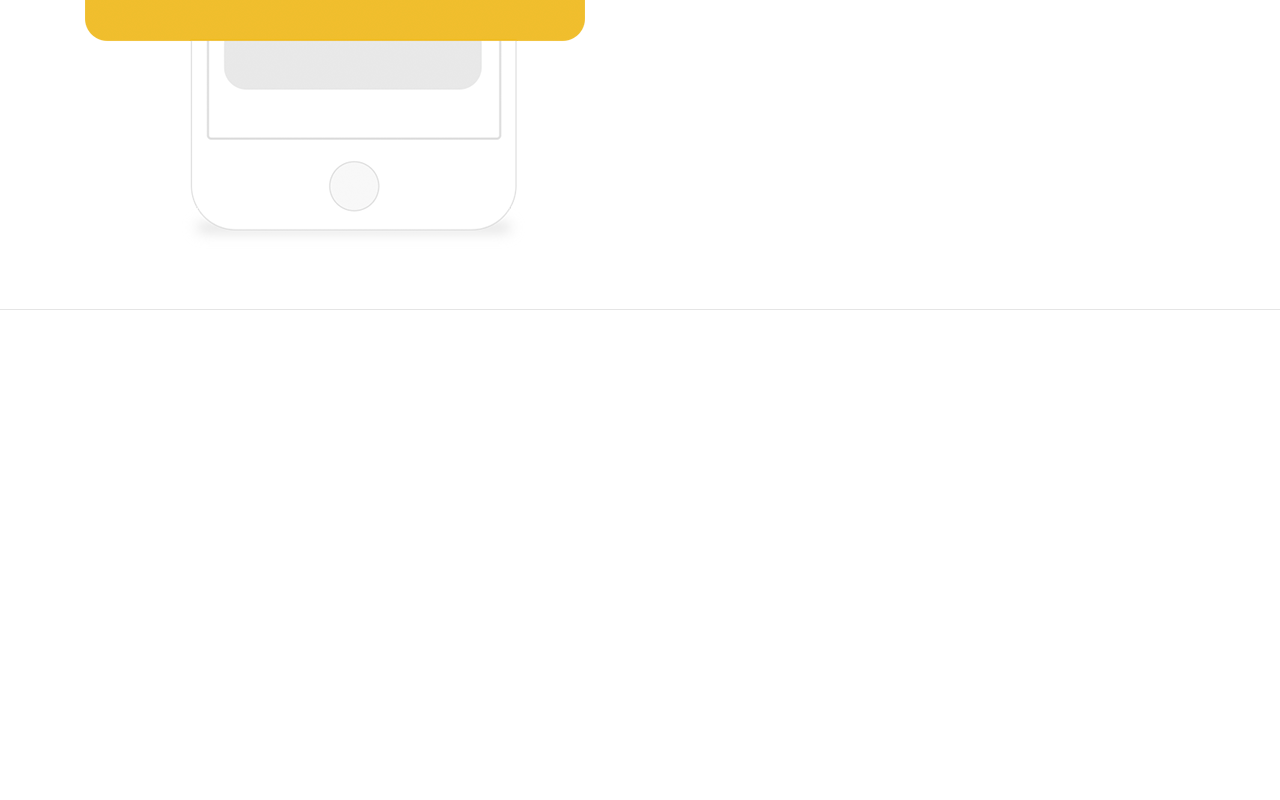
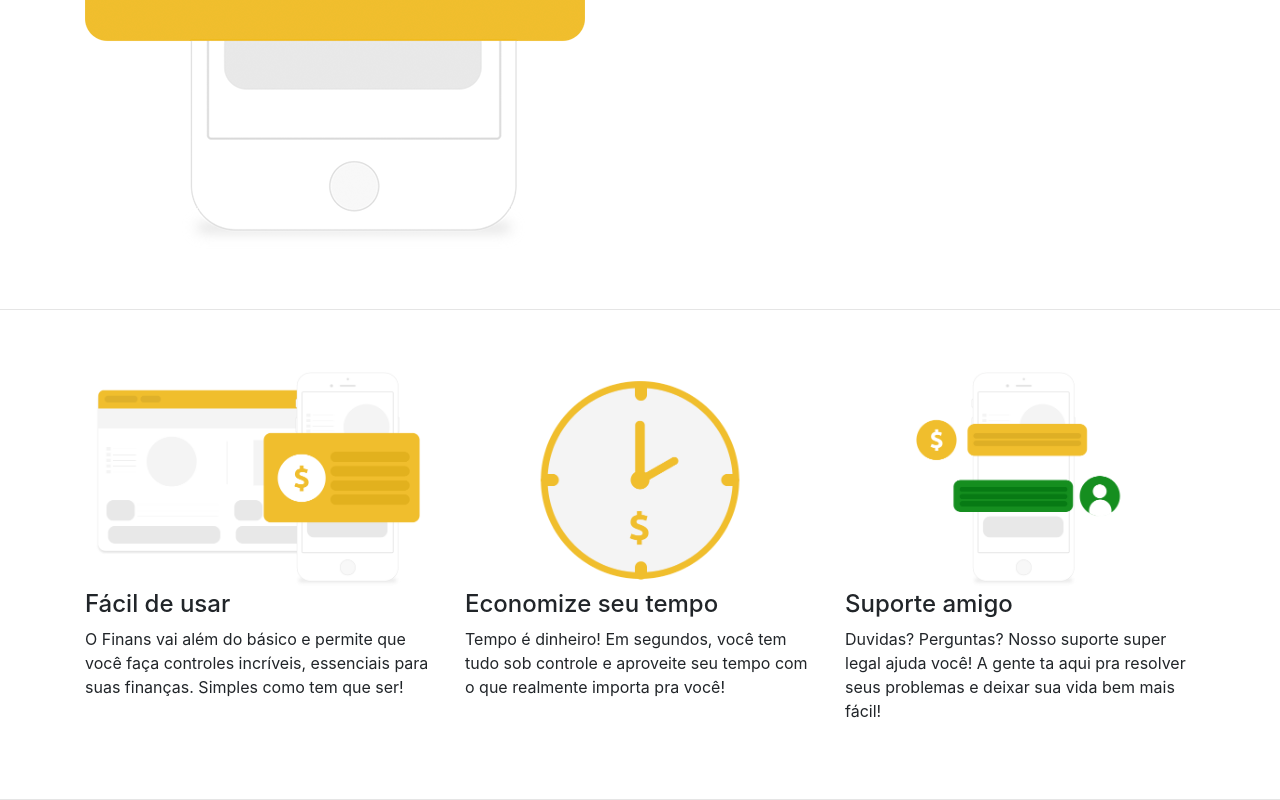
Before and after one commit to brean-dsp/projeto-Finans-front-end, a plain HTML site: page index.html in a window 1280 px wide. Shown: the part 1544-2344 px from the top of the page. Before the commit the page ends 1854 px from the top, so only its background shows below. Drawn offline with nearby package versions, Linux system fonts and the light colour scheme.

Commit message:
Criei a seção de Recursos

```diff
--- a/index.html
+++ b/index.html
@@ -111,7 +111,7 @@
       </div>
     </section><!--/fim seção Saiba -->
 
-    <section class="caixa"><!-- Início seção Saiba -->
+    <section class="caixa"><!-- Início seção Juros -->
       <div class="container">
         <div class="row">
           <div class="col-md-6">
@@ -129,7 +129,38 @@
           </div>
         </div>
       </div>
-    </section><!--/fim seção Saiba -->
+    </section><!--/fim seção Juros -->
+
+    <section class="caixa"><!-- Início seção Recursos -->
+      <div class="container">
+        <div class="row">
+          <div class="col-md-4">
+            <img src="img/facil.png" class="img-fluid">
+            <h4>Fácil de usar</h4>
+            <p>
+              O Finans vai além do básico e permite que você faça controles incríveis, essenciais para suas finanças.
+              Simples como tem que ser!
+            </p>
+          </div>
+          <div class="col-md-4">
+            <img src="img/economize.png" class="img-fluid">
+            <h4>Economize seu tempo</h4>
+            <p>
+              Tempo é dinheiro! Em segundos, você tem tudo sob controle e aproveite seu tempo com o que realmente
+              importa pra você!
+            </p>
+          </div>
+          <div class="col-md-4">
+            <img src="img/suporte.png" class="img-fluid">
+            <h4>Suporte amigo</h4>
+            <p>
+              Duvidas? Perguntas? Nosso suporte super legal ajuda você! A gente ta aqui pra resolver seus problemas e deixar sua vida
+              bem mais fácil!
+            </p>
+          </div>
+        </div>
+      </div>
+    </section><!--/fim seção Recursos -->
 
     <!-- JavaScript (Opcional) -->
     <!-- jQuery primeiro, depois Popper.js, depois Bootstrap JS -->
```
